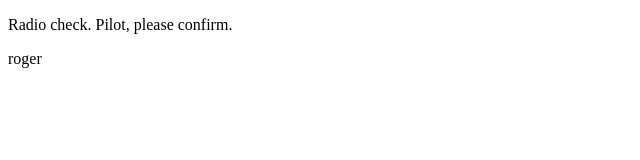
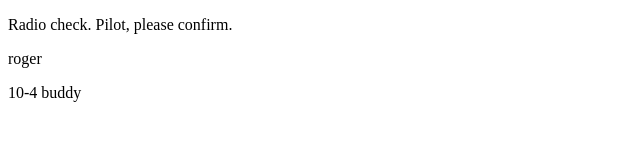
Before and after one commit to lizarose/communication-log, a plain HTML site: page index.html in a window 1280 px wide. Shown: the full height of the page, 0-640 px from the left. Drawn offline with Linux system fonts and the light colour scheme.

Commit message:
10-4 buddy

```diff
--- a/index.html
+++ b/index.html
@@ -3,5 +3,7 @@
    <body>
       <p>Radio check. Pilot, please confirm.  </p>
   <p>roger </p>
+
+  <p>10-4 buddy</p>
    </body>
 </html>
```
